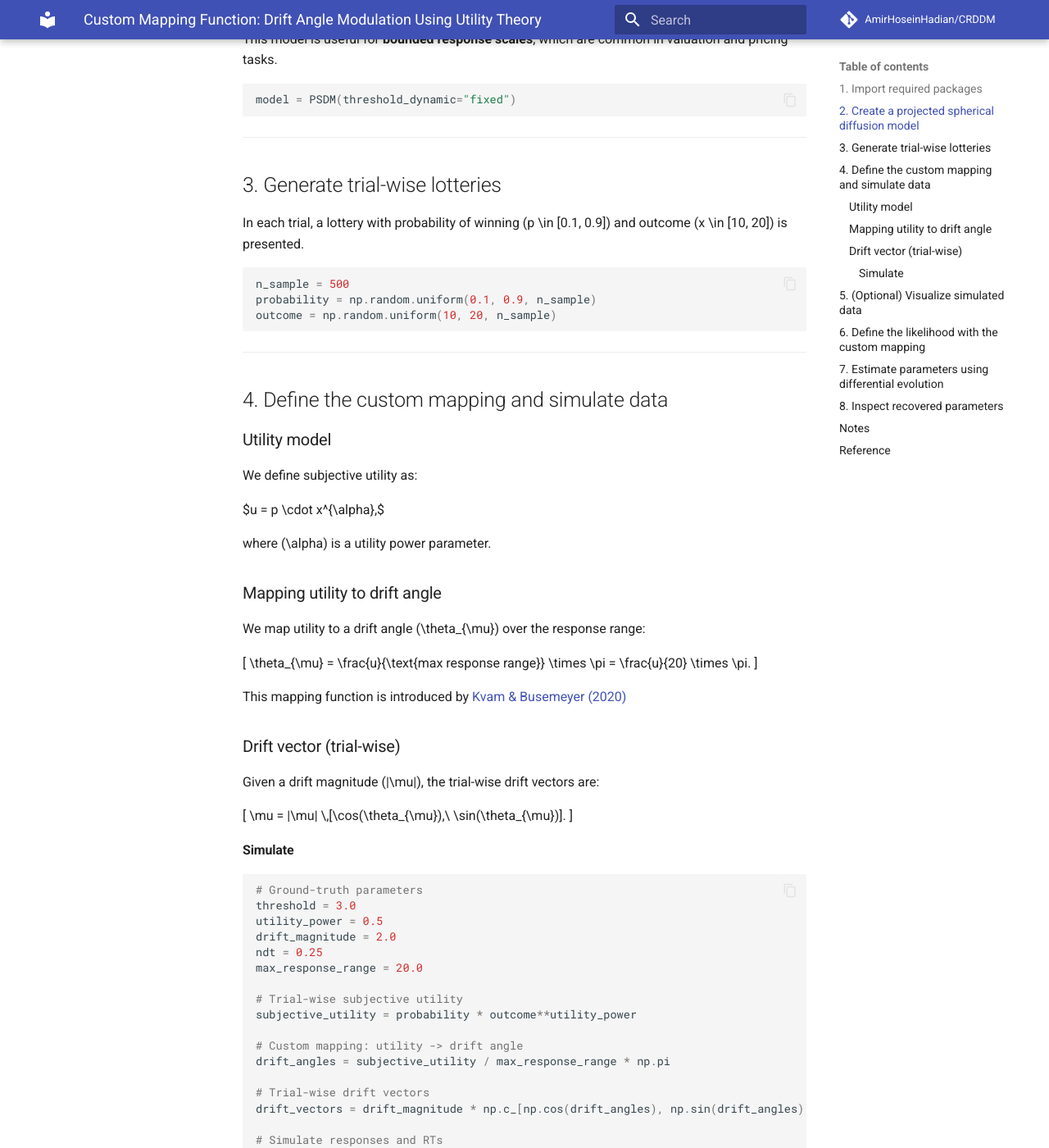
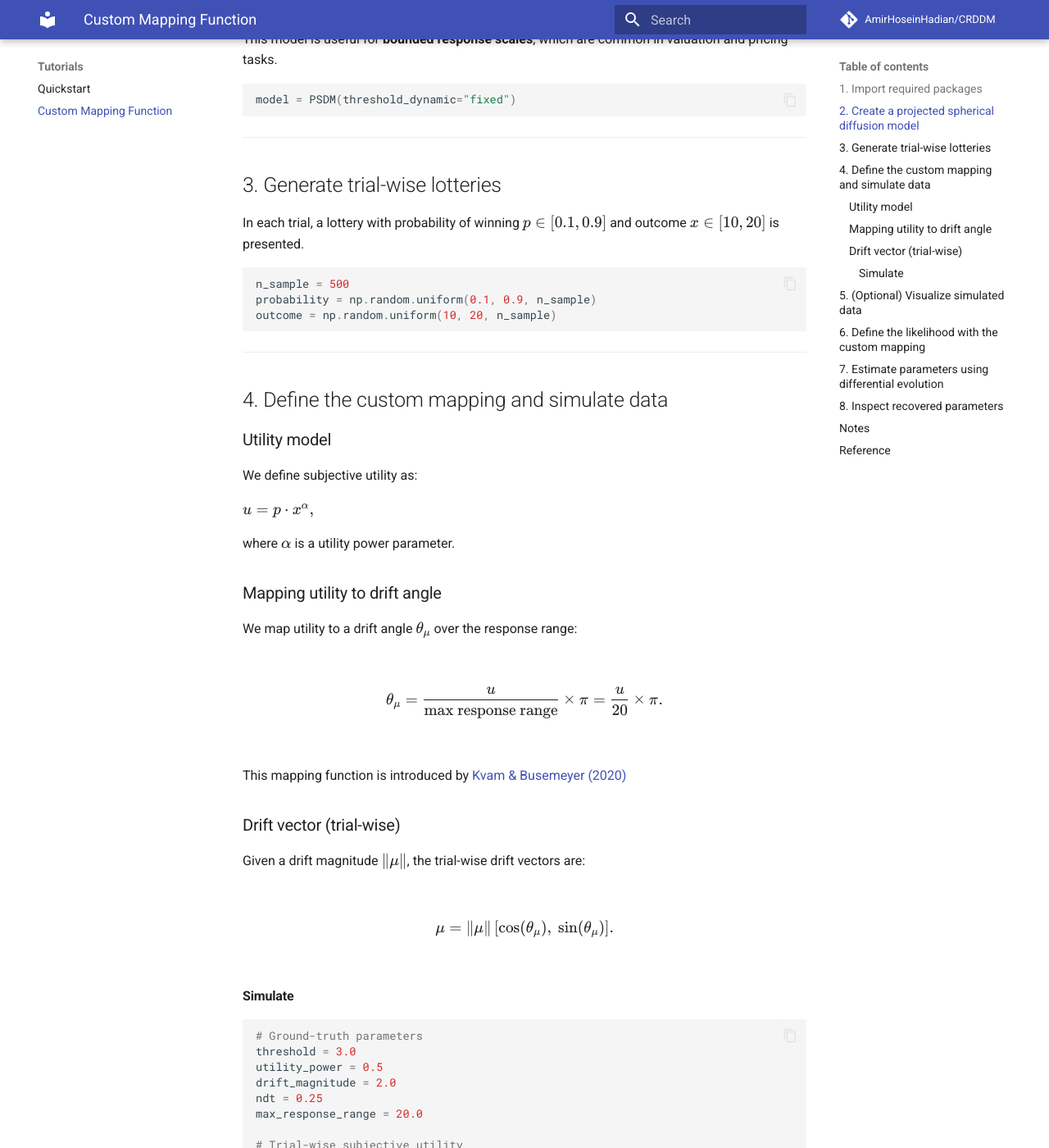
Before and after one commit to AmirHoseinHadian/CRDDM, an MkDocs documentation site: the page built from docs/tutorials/custom_mapping_function.md, in a window 1280 px wide and 1400 px high, scrolled down 903 px. Shown: the whole window at 82% size. Built offline with MkDocs 1.6.1 and Material for MkDocs 9.7.7, drawn with Linux system fonts in a browser that asks for light colours; comment, search, counter and statistics services are not loaded; part of the change alters nothing that is shown; some of the changed text lies outside the part shown.

```diff
--- /dev/null
+++ b/docs/javascripts/katex.js
@@ -0,0 +1,10 @@
+document.addEventListener("DOMContentLoaded", function () {
+  renderMathInElement(document.body, {
+    delimiters: [
+      { left: "$$", right: "$$", display: true },
+      { left: "\\[", right: "\\]", display: true },
+      { left: "$", right: "$", display: false },
+      { left: "\\(", right: "\\)", display: false },
+    ],
+  });
+});
--- a/mkdocs.yml
+++ b/mkdocs.yml
@@ -18,6 +18,7 @@ nav:
   - Installation: installation.md
   - Tutorials:
       - Quickstart: tutorials/quickstart.md
+      - Custom Mapping Function: tutorials/custom_mapping_function.md
   - API Reference: api.md
 
 
@@ -39,3 +40,13 @@ markdown_extensions:
   - pymdownx.superfences
   - pymdownx.highlight
   - pymdownx.inlinehilite
+  - pymdownx.arithmatex:
+      generic: true
+
+extra_javascript:
+  - https://cdn.jsdelivr.net/npm/katex@0.16.9/dist/katex.min.js
+  - https://cdn.jsdelivr.net/npm/katex@0.16.9/dist/contrib/auto-render.min.js
+  - javascripts/katex.js
+
+extra_css:
+  - https://cdn.jsdelivr.net/npm/katex@0.16.9/dist/katex.min.css
```
